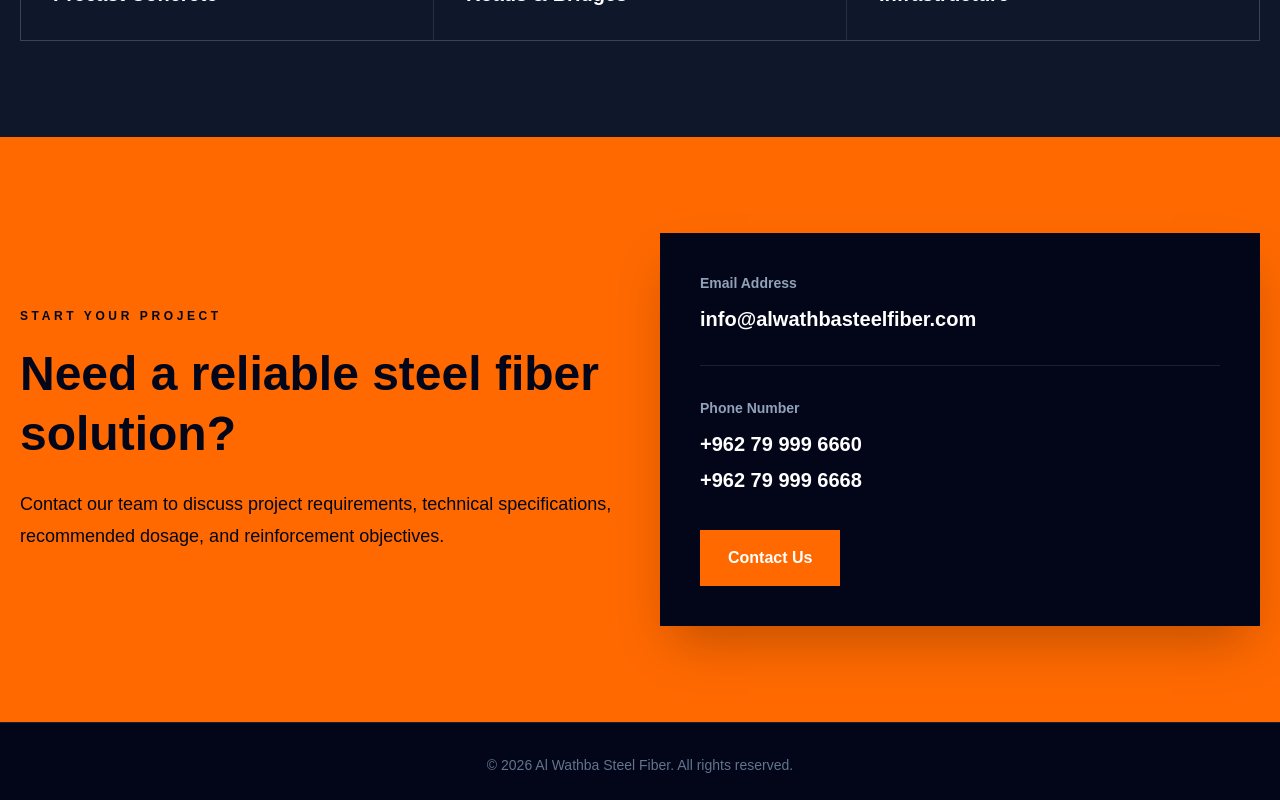
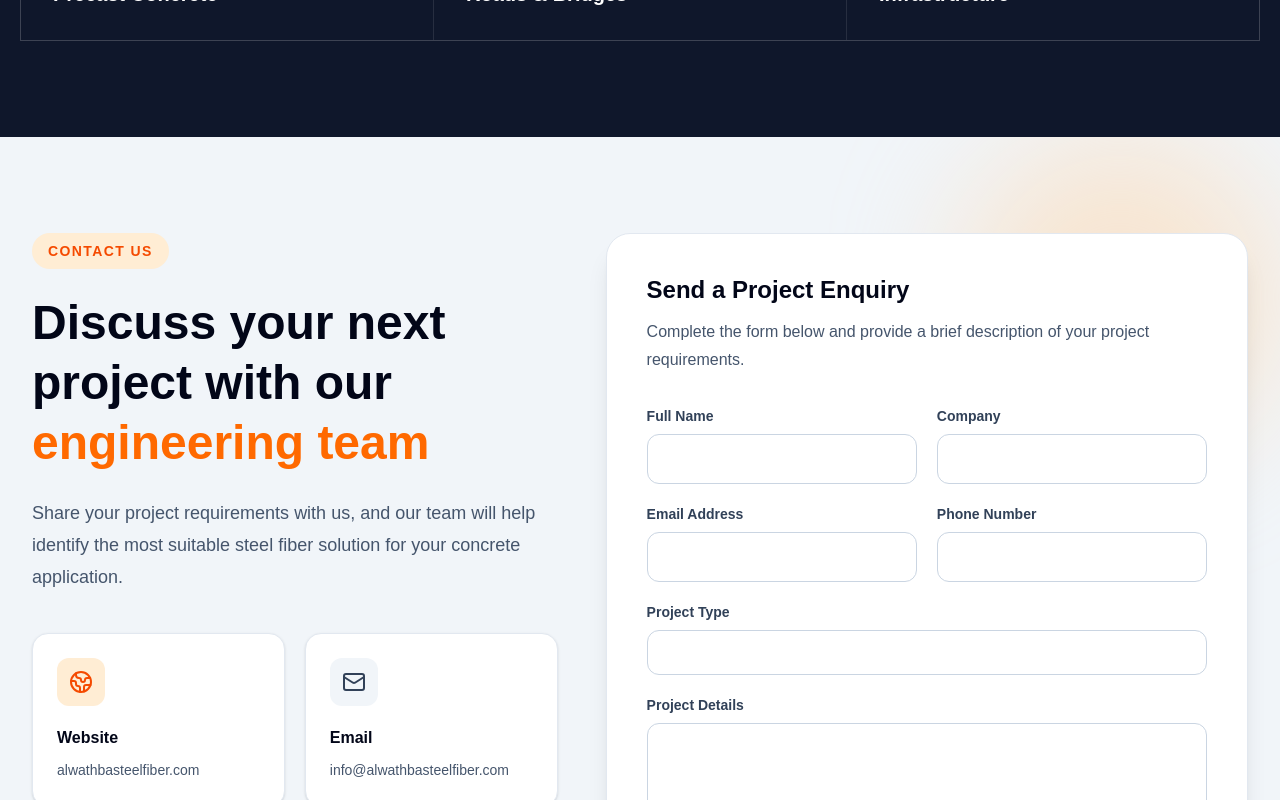
Before and after one commit to ALWATHBA-STEEL-FIBER/alwathba-pro, a Next.js app: page / in a window 1280 px wide. Shown: the part 2480-3280 px from the top of the page. Built offline with nearby package versions, Linux system fonts and the light colour scheme.

Commit message:
Replace Contact section with Contact component

```diff
--- a/app/page.tsx
+++ b/app/page.tsx
@@ -382,72 +382,7 @@
 </div>
 </section>
 
-{/* Contact Section */}
-<section
-id="contact"
-className="scroll-mt-24 bg-orange-500 px-5 py-24 text-slate-950"
->
-<div className="mx-auto grid max-w-7xl items-center gap-10 lg:grid-cols-2">
-<div>
-<p className="text-xs font-black uppercase tracking-[0.3em]">
-{text.contactLabel}
-</p>
-
-<h2 className="mt-5 text-4xl font-black leading-tight sm:text-5xl">
-{text.contactTitle}
-</h2>
-
-<p className="mt-6 max-w-2xl text-lg leading-8">
-{text.contactText}
-</p>
-</div>
-
-<div className="bg-slate-950 p-8 text-white shadow-2xl sm:p-10">
-<div>
-<p className="text-sm font-semibold text-slate-400">
-{text.emailLabel}
-</p>
-
-<a
-href="mailto:info@alwathbasteelfiber.com"
-className="mt-3 block break-all text-lg font-bold transition duration-300 hover:text-orange-500 sm:text-xl"
->
-info@alwathbasteelfiber.com
-</a>
-</div>
-
-<div className="mt-8 border-t border-white/10 pt-8">
-<p className="text-sm font-semibold text-slate-400">
-{text.phoneLabel}
-</p>
-
-<a
-href="tel:+962799996660"
-dir="ltr"
-className="mt-3 block text-xl font-bold transition hover:text-orange-500"
->
-+962 79 999 6660
-</a>
-
-<a
-href="tel:+962799996668"
-dir="ltr"
-className="mt-2 block text-xl font-bold transition hover:text-orange-500"
->
-+962 79 999 6668
-</a>
-</div>
-
-<a
-href="mailto:info@alwathbasteelfiber.com"
-className="mt-9 inline-block bg-orange-500 px-7 py-4 font-bold text-white transition duration-300 hover:bg-orange-600"
->
-{text.emailButton}
-</a>
-</div>
-</div>
-</section>
-
+<Contact />
 {/* Footer */}
 <footer className="border-t border-white/10 bg-slate-950 px-5 py-8 text-center text-sm text-slate-500">
 © 2026 {text.footer}
```
